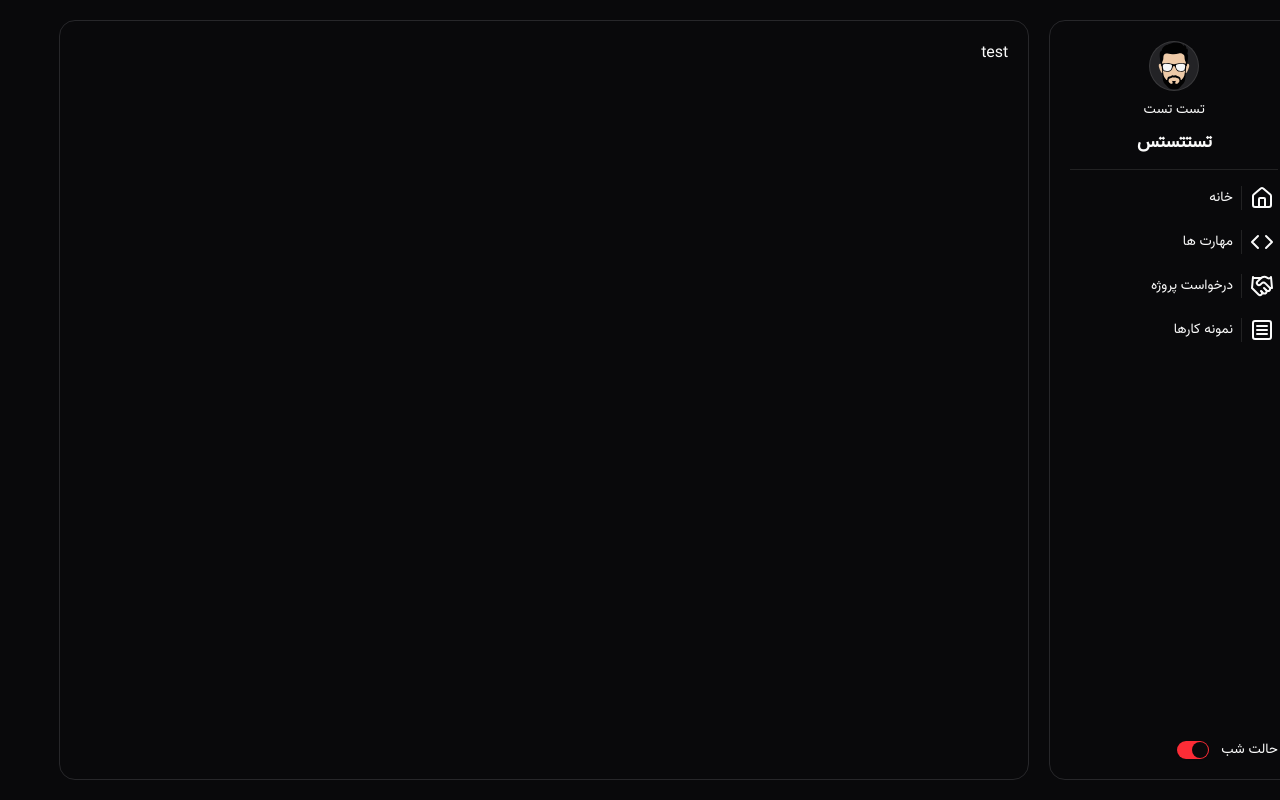
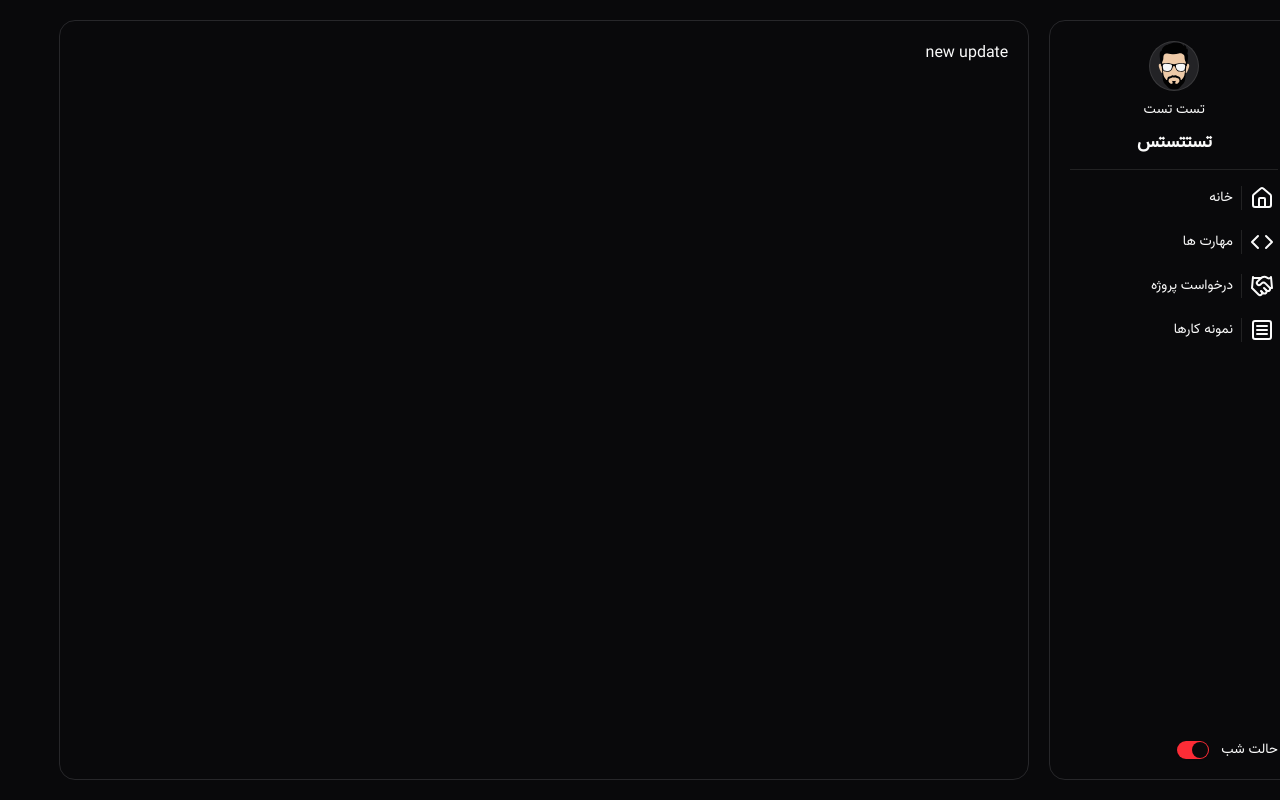
Before and after one commit to ProArash/arash-vip-webapp, a Next.js app: page / in a window 1280 px wide. Built offline with nearby package versions, Linux system fonts and the light colour scheme.

Commit message:
minor change

```diff
--- a/src/app/page.tsx
+++ b/src/app/page.tsx
@@ -1,7 +1,7 @@
 const HomePage = () => {
 	return (
 		<div className="flex flex-col p-5 gap-5 w-full md:border border-secondary md:rounded-2xl h-full overflow-y-auto">
-			test
+			new update
 		</div>
 	);
 };
```
